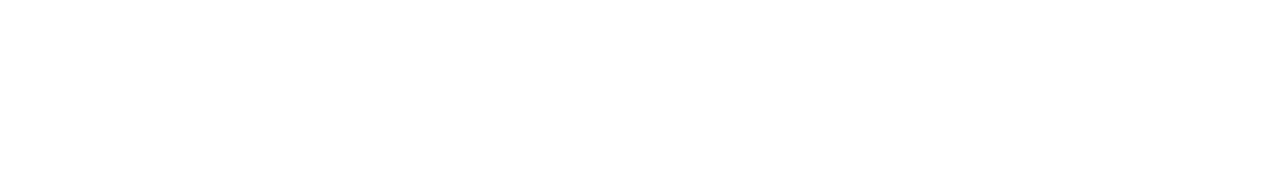
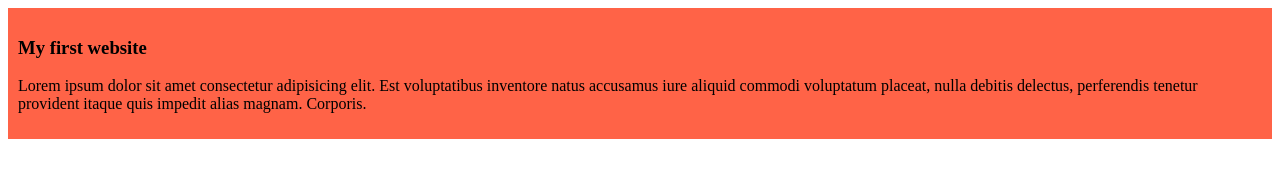
Before and after one commit to sabbirsiddique/my-simple-website, a plain HTML site: page index.html in a window 1280 px wide. Drawn offline with Linux system fonts and the light colour scheme.

Commit message:
added the first blog

```diff
--- a/index.html
+++ b/index.html
@@ -4,8 +4,14 @@
     <meta charset="UTF-8">
     <meta name="viewport" content="width=device-width, initial-scale=1.0">
     <title>My Simple Website</title>
+    <link rel="stylesheet" href="/styles/blog.css">
 </head>
 <body>
-
+    <div>
+        <h3>My first website</h3>
+            <p>
+            Lorem ipsum dolor sit amet consectetur adipisicing elit. Est voluptatibus inventore natus accusamus iure aliquid commodi voluptatum placeat, nulla debitis delectus, perferendis tenetur provident itaque quis impedit alias magnam. Corporis.
+            </p>
+    </div>
 </body>
 </html>
--- /dev/null
+++ b/styles/blog.css
@@ -0,0 +1,4 @@
+div{
+    background-color: tomato;
+    padding: 10px;
+}
```
